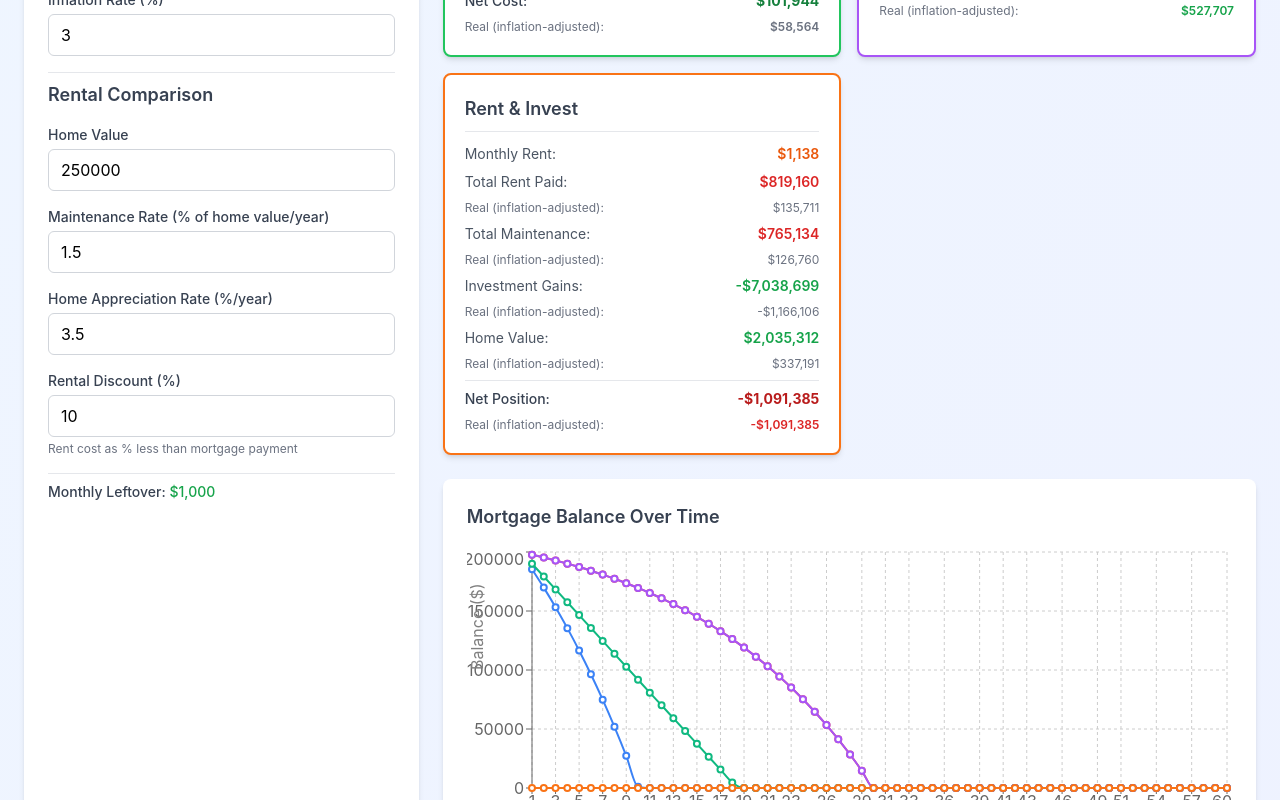
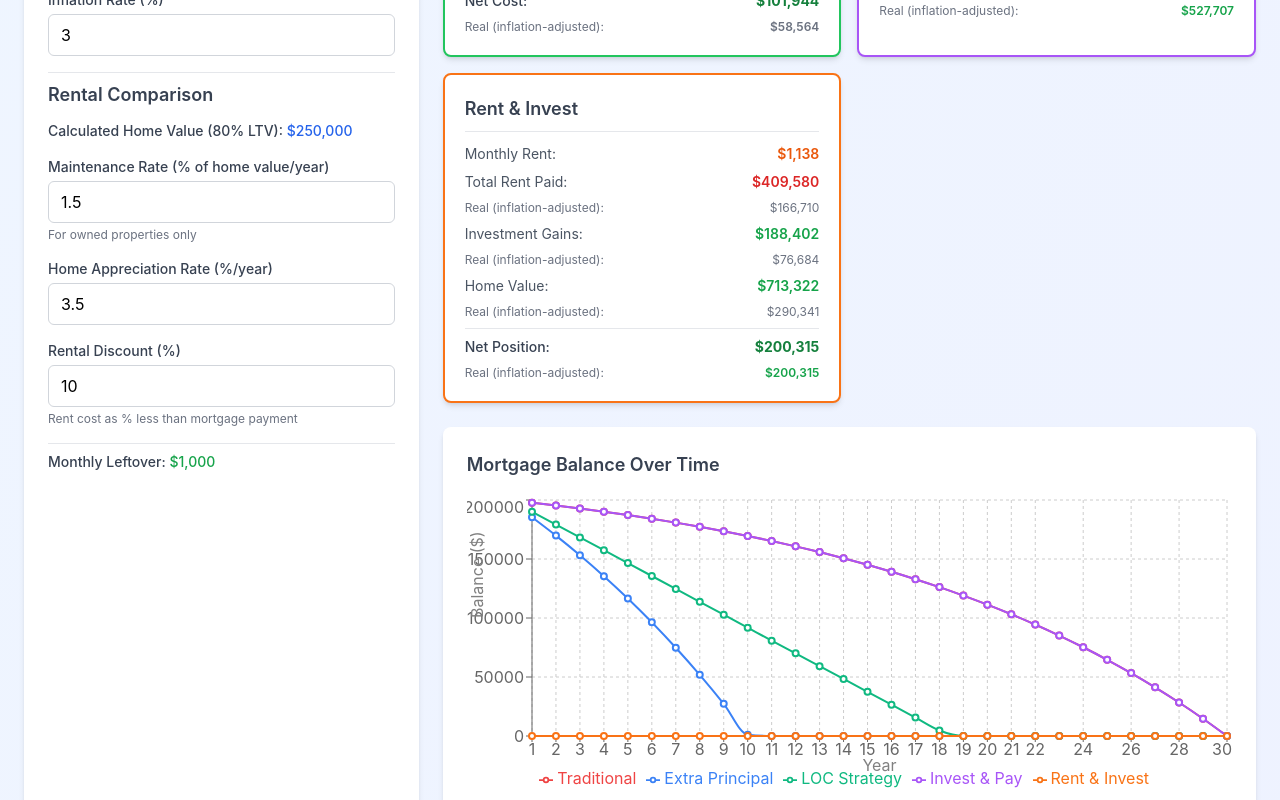
Before and after one commit to mhorbul/advanced-mortgage-calculator, a React (Create React App) app: page / in a window 1280 px wide. Shown: the part 900-1700 px from the top of the page. Built offline with nearby package versions, Linux system fonts and the light colour scheme.

Commit message:
Fix rental comparison: calculate home value from mortgage balance, remove maintenance from rental costs, limit to mortgage term

```diff
--- a/src/components/MortgageCalculator.jsx
+++ b/src/components/MortgageCalculator.jsx
@@ -13,7 +13,6 @@ export default function MortgageCalculator() {
     taxRate: 24,
     investmentReturn: 8,
     inflationRate: 3,
-    homeValue: 250000,
     maintenanceRate: 1.5,
     homeAppreciationRate: 3.5,
     rentalDiscountPercent: 10
@@ -35,11 +34,13 @@ export default function MortgageCalculator() {
       taxRate,
       investmentReturn,
       inflationRate,
-      homeValue,
       maintenanceRate,
       homeAppreciationRate,
       rentalDiscountPercent
     } = inputs;
+
+    // Calculate home value from mortgage balance (80% LTV)
+    const homeValue = mortgageBalance / 0.8;
 
     const leftover = monthlyIncome - monthlyExpenses;
     const mortgageMonthlyRate = mortgageRate / 100 / 12;
@@ -239,27 +240,23 @@ export default function MortgageCalculator() {
     const rentalCost = mortgagePayment * (1 - rentalDiscountPercent / 100);
 
     let rentalTotalRent = 0;
-    let rentalTotalMaintenance = 0;
     let rentalTotalInvestment = 0;
     let rentalMonths = 0;
     let rentalInvestmentBalance = 0;
     let currentHomeValue = homeValue;
     const rentalData = [];
 
-    while (rentalMonths < totalMonths * 2) {
+    // Calculate for the mortgage term period only
+    while (rentalMonths < totalMonths) {
       // Pay rent
       rentalTotalRent += rentalCost;
 
-      // Calculate maintenance costs (as if we owned the home)
-      const monthlyMaintenance = currentHomeValue * monthlyMaintenanceRate;
-      rentalTotalMaintenance += monthlyMaintenance;
-
-      // Invest the difference between mortgage payment and rent + maintenance
-      const investmentAmount = mortgagePayment - rentalCost - monthlyMaintenance;
+      // Invest the difference between mortgage payment and rent
+      const investmentAmount = mortgagePayment - rentalCost;
       rentalInvestmentBalance = rentalInvestmentBalance * (1 + investmentMonthlyRate) + investmentAmount;
       rentalTotalInvestment += investmentAmount;
 
-      // Home appreciation
+      // Home appreciation (for comparison)
       currentHomeValue *= (1 + homeAppreciationMonthlyRate);
 
       rentalMonths++;
@@ -275,12 +272,12 @@ export default function MortgageCalculator() {
     // Calculate inflation-adjusted values for rental method
     const rentalInflationAdjustment = Math.pow(1 + inflationMonthlyRate, rentalMonths);
     const rentalRealTotalRent = rentalTotalRent / rentalInflationAdjustment;
-    const rentalRealTotalMaintenance = rentalTotalMaintenance / rentalInflationAdjustment;
     const rentalRealInvestmentBalance = rentalInvestmentBalance / rentalInflationAdjustment;
     const rentalRealHomeValue = currentHomeValue / rentalInflationAdjustment;
 
-    // Net position: investment gains + home appreciation - rent paid - maintenance
-    const rentalNetPosition = rentalRealInvestmentBalance + rentalRealHomeValue - rentalRealTotalRent - rentalRealTotalMaintenance;
+    // Net position: investment gains + home appreciation - rent paid
+    // Note: We don't subtract maintenance because renter doesn't pay maintenance
+    const rentalNetPosition = rentalRealInvestmentBalance + rentalRealHomeValue - rentalRealTotalRent;
 
     // Merge data arrays
     const maxYears = Math.max(tradData.length, extraData.length, accData.length, invData.length, rentalData.length);
@@ -356,7 +353,6 @@ export default function MortgageCalculator() {
         months: rentalMonths,
         years: (rentalMonths / 12).toFixed(1),
         totalRent: rentalTotalRent,
-        totalMaintenance: rentalTotalMaintenance,
         totalInvestment: rentalTotalInvestment,
         investmentBalance: rentalInvestmentBalance,
         homeValue: currentHomeValue,
@@ -364,7 +360,6 @@ export default function MortgageCalculator() {
         monthlyRent: rentalCost,
         // Real (inflation-adjusted) values
         realTotalRent: rentalRealTotalRent,
-        realTotalMaintenance: rentalRealTotalMaintenance,
         realInvestmentBalance: rentalRealInvestmentBalance,
         realHomeValue: rentalRealHomeValue,
         realNetPosition: rentalNetPosition
@@ -516,16 +511,9 @@ export default function MortgageCalculator() {
 
             <div className="pt-2 border-t border-gray-200">
               <h3 className="text-lg font-semibold text-gray-700 mb-3">Rental Comparison</h3>
-            </div>
-
-            <div>
-              <label className="block text-sm font-medium text-gray-700 mb-1">Home Value</label>
-              <input
-                type="number"
-                value={inputs.homeValue}
-                onChange={(e) => handleInputChange('homeValue', e.target.value)}
-                className="w-full px-3 py-2 border border-gray-300 rounded-md focus:ring-2 focus:ring-blue-500 focus:border-transparent"
-              />
+              <div className="text-sm font-medium text-gray-700 mb-3">
+                Calculated Home Value (80% LTV): <span className="text-blue-600">{formatCurrency(inputs.mortgageBalance / 0.8)}</span>
+              </div>
             </div>
 
             <div>
@@ -537,6 +525,7 @@ export default function MortgageCalculator() {
                 onChange={(e) => handleInputChange('maintenanceRate', e.target.value)}
                 className="w-full px-3 py-2 border border-gray-300 rounded-md focus:ring-2 focus:ring-blue-500 focus:border-transparent"
               />
+              <p className="text-xs text-gray-500 mt-1">For owned properties only</p>
             </div>
 
             <div>
@@ -786,14 +775,6 @@ export default function MortgageCalculator() {
                   <span>{formatCurrency(calculations.rental.realTotalRent)}</span>
                 </div>
                 <div className="flex justify-between">
-                  <span className="text-gray-600">Total Maintenance:</span>
-                  <span className="font-semibold text-red-600">{formatCurrency(calculations.rental.totalMaintenance)}</span>
-                </div>
-                <div className="flex justify-between text-xs text-gray-500">
-                  <span>Real (inflation-adjusted):</span>
-                  <span>{formatCurrency(calculations.rental.realTotalMaintenance)}</span>
-                </div>
-                <div className="flex justify-between">
                   <span className="text-gray-600">Investment Gains:</span>
                   <span className="font-semibold text-green-600">{formatCurrency(calculations.rental.investmentBalance)}</span>
                 </div>
```
